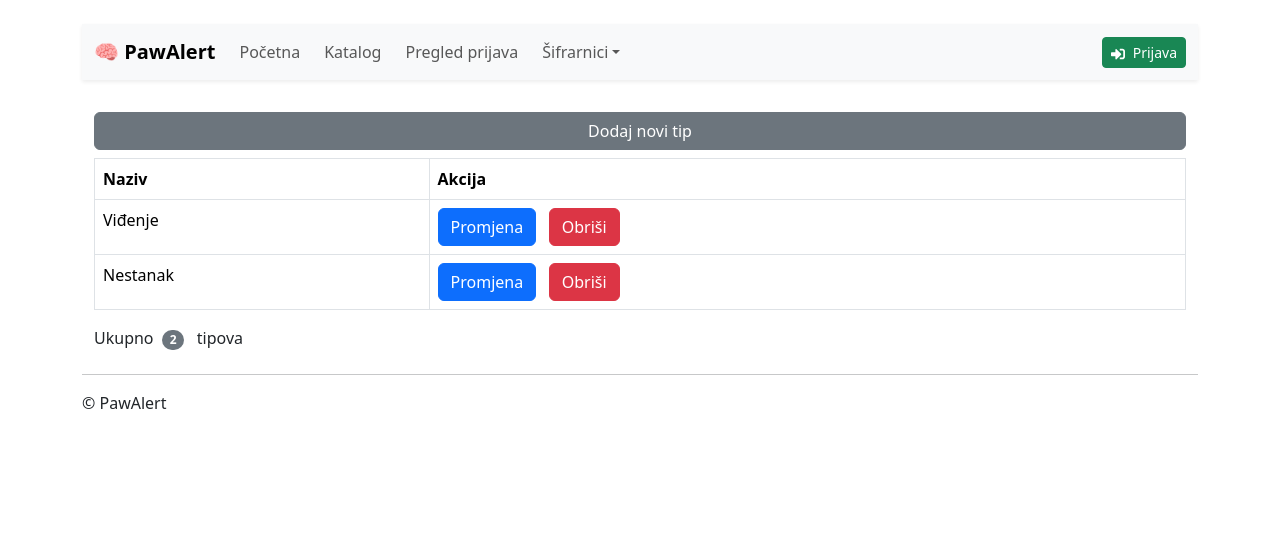
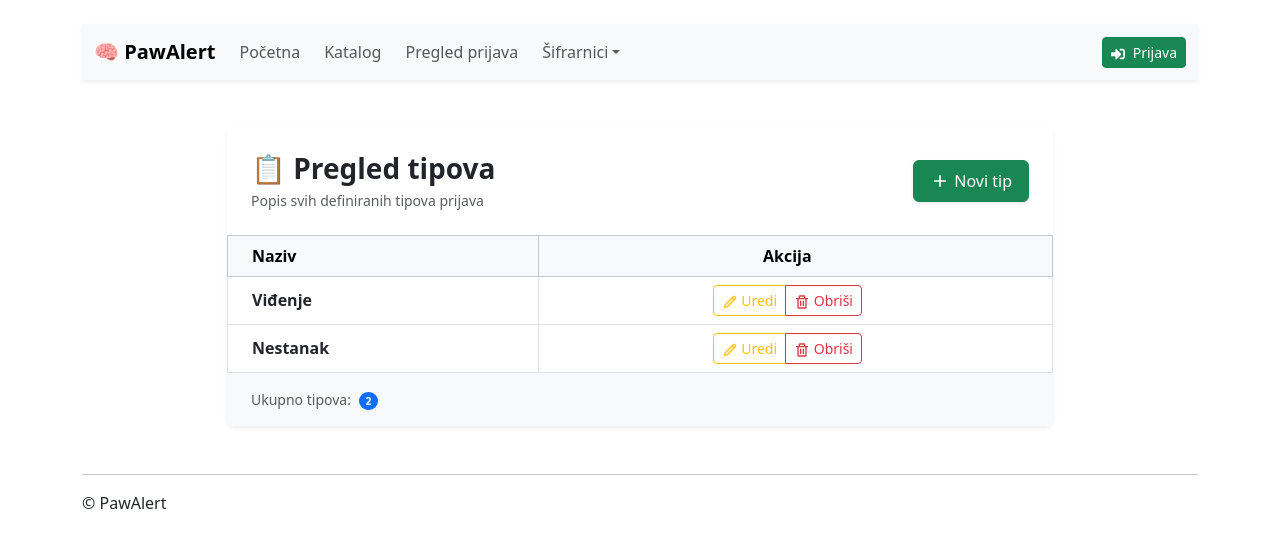
Before and after one commit to moritzanamaria/PawAlert, a React (Vite) app: page /tip in a window 1280 px wide. Shown: the top 548 px of the page. Built offline with nearby package versions, Linux system fonts and the light colour scheme.

Commit message:
Uredjivanje pregleda, promjene i novog tipa s react bootstrapom

```diff
--- a/src/pages/tipovi/TipNovi.jsx
+++ b/src/pages/tipovi/TipNovi.jsx
@@ -1,6 +1,6 @@
 import { Link, useNavigate } from "react-router-dom";
 import { RouteNames } from "../../constants";
-import { Button, Col, Container, Form, Row } from "react-bootstrap";
+import { Button, Card, Col, Container, Form, Row } from "react-bootstrap";
 import TipService from "../../services/tip/TipService";
 
 export default function TipNovi() {
@@ -21,29 +21,34 @@ export default function TipNovi() {
     }
 
     return (
-        <Container className="my-4">
-            <h3>
-                Dodaj novi tip
-            </h3>
+        <Container className="my-5" style={{ maxWidth: "850px" }}>
+            <Card className="shadow-sm border-0 rounded-3">
+                <Card.Header className="bg-success text-white p-4 rounded-top-3">
+            <h3 className="mb-0 fw-bold fs-4">🏷️Dodaj novi tip</h3>
+            <p className="mb-0 text-white-50 small">
+                        Unesite naziv za novi tip prijave.
+                    </p>
+            </Card.Header>
+
+           <Card.Body className="p-4">
             <Form onSubmit={obradiSubmit}>
-                <Form.Group controlId="naziv" className="mb-3">
-                    <Form.Label>Naziv tipa</Form.Label>
+                <Form.Group controlId="naziv" className="mb-4">
+                    <Form.Label className="fw-medium">Naziv tipa</Form.Label>
                     <Form.Control type="text" name="naziv" placeholder="Unesite naziv tipa (Npr. Pronalazak)" required />
                 </Form.Group>
 
-                <Row className="mt-4">
-                    <Col>
-                        <Link to={RouteNames.TIPOVI_PREGLED} className="btn btn-danger">
+             <div className="d-flex justify-content-between align-items-center pt-2">
+                        <Link to={RouteNames.TIPOVI_PREGLED} className="btn btn-outline-secondary px-4 fw-medium">
                             Odustani
                         </Link>
-                    </Col>
-                    <Col className="text-end">
-                        <Button type="submit" variant="success">
+
+                        <Button type="submit" variant="success" className="px-5 fw-bold">
                             Dodaj
                         </Button>
-                    </Col>
-                </Row>
+                        </div>
             </Form>
+            </Card.Body>
+            </Card>
         </Container>
     )
 }
--- a/src/pages/tipovi/TipPromjena.jsx
+++ b/src/pages/tipovi/TipPromjena.jsx
@@ -1,7 +1,7 @@
 import { useEffect, useState } from "react";
 import { Link, useNavigate, useParams } from "react-router-dom";
 import { RouteNames } from "../../constants";
-import { Button, Col, Container, Form, Row } from "react-bootstrap";
+import { Button, Card, Col, Container, Form, Row } from "react-bootstrap";
 import TipService from "../../services/tip/TipService";
 
 export default function TipPromjena() {
@@ -35,22 +35,31 @@ export default function TipPromjena() {
     }
 
     return (
-        <div className="container my-4">
-            <h3>Promjena tipa</h3>
+       <Container className="my-5" style={{ maxWidth: "850px" }}>
+            <Card className="shadow-sm border-0 rounded-3">
+                <Card.Header className="bg-warning text-dark p-4 rounded-top-3">
+                    <h3 className="mb-0 fw-bold fs-4">✏️ Promjena tipa #{params.id}</h3>
+                    <p className="mb-0 text-dark-50 small">
+                        Ažurirajte naziv tipa prijave.
+                    </p>
+                </Card.Header>
+
+                <Card.Body className="p-4">
             <Form key={tip.id} onSubmit={obradiSubmit}>
-                <Form.Group className="mb-3" controlId="naziv">
-                    <Form.Label>Naziv</Form.Label>
-                    <Form.Control type="text" name="naziv" defaultValue={tip.naziv} />
+                <Form.Group className="mb-4" controlId="naziv">
+                    <Form.Label className="fw-medium">Naziv</Form.Label>
+                    <Form.Control type="text" name="naziv" defaultValue={tip.naziv} required
+                    placeholder="Unesite naziv tipa..." />
                 </Form.Group>
-                <Row className="mt-4">
-                    <Col>
-                        <Link to={RouteNames.TIPOVI_PREGLED} className="btn btn-danger">Odustani</Link>
-                    </Col>
-                    <Col className="text-end">
-                        <Button type="submit" variant="success">Spremi</Button>
-                    </Col>
-                </Row>
+                <div className="d-flex justify-content-between align-items-center pt-2">
+
+                        <Link to={RouteNames.TIPOVI_PREGLED} className="btn btn-outline-secondary px-4 fw-medium">Odustani</Link>
+
+                        <Button type="submit" variant="success" className="px-5 fw-bold">Spremi</Button>
+                        </div>
             </Form>
-        </div>
+        </Card.Body>
+        </Card>
+        </Container>
     )
 }
--- a/src/pages/tipovi/TipoviPregled.jsx
+++ b/src/pages/tipovi/TipoviPregled.jsx
@@ -1,8 +1,9 @@
 import { useState, useEffect } from "react";
 import TipService from "../../services/tip/TipService";
 import { RouteNames } from "../../constants";
-import { Badge, Button, Table } from "react-bootstrap";
+import { Badge, Button, Card, Container, Table, ButtonGroup } from "react-bootstrap";
 import { Link, useNavigate } from "react-router-dom";
+import { BiPlus, BiPencil, BiTrash } from "react-icons/bi";
 
 export default function TipoviPregled() {
   const [tipovi, setTipovi] = useState([])
@@ -28,40 +29,53 @@ export default function TipoviPregled() {
   }
 
   return (
-    <div className="container my-4">
+   <Container className="my-5" style={{ maxWidth: "850px" }}>
+      <Card className="shadow-sm border-0 rounded-3">
+        <Card.Header className="bg-white p-4 border-0 d-flex justify-content-between align-items-center flex-wrap gap-2">
+          <div>
+            <h3 className="fw-bold mb-1 text-dark">📋 Pregled tipova</h3>
+            <p className="text-muted small mb-0">Popis svih definiranih tipova prijava</p>
+          </div>
       <Link to={RouteNames.TIP_NOVI}
-        className="btn btn-secondary w-100 my-2">
-        Dodaj novi tip
+       className="btn btn-success fw-medium d-flex align-items-center gap-1 shadow-sm px-3 py-2">
+        <BiPlus size={20} /> Novi tip
       </Link>
+      </Card.Header>
 
-      <Table hover bordered responsive="sm">
-        <thead>
+<Card.Body className="p-0">
+      <Table hover bordered responsive className="align-middle mb-0 border-top">
+        <thead className="table-light">
           <tr>
-            <th>Naziv</th>
-            <th>Akcija</th>
+            <th className="ps-4">Naziv</th>
+            <th className="text-center pe-4" style={{ minWidth: "180px" }}>Akcija</th>
           </tr>
         </thead>
         <tbody>
           {tipovi && tipovi.map((tip) => (
             <tr key={tip.id}>
-              <td>{tip.naziv}</td>
-              <td>
-                <Button onClick={() => { navigate(`/tip/${tip.id}`) }}>
-                  Promjena
+              <td className="ps-4 fw-semibold text-dark">{tip.naziv}</td>
+              <td className="text-center pe-4">
+                <ButtonGroup size="sm">
+                <Button variant="outline-warning" onClick={() => { navigate(`/tip/${tip.id}`) }} title="Uredi">
+                  <BiPencil size={16} /> Uredi
                 </Button>
-                &nbsp; &nbsp;
-                <Button variant="danger" onClick={() => obrisi(tip.id)}>
-                  Obriši
+
+                <Button variant="outline-danger" onClick={() => obrisi(tip.id)} title="Obrisi">
+                  <BiTrash size={16} /> Obriši
                 </Button>
+                </ButtonGroup>
               </td>
             </tr>
           ))}
         </tbody>
       </Table>
-      Ukupno &nbsp;
-      <Badge pill bg="secondary">
-        {tipovi && tipovi.length}
-      </Badge> &nbsp; tipova
-    </div>
+      </Card.Body>
+     <Card.Footer className="bg-light border-0 p-3 px-4 d-flex align-items-center justify-content-between">
+          <span className="text-muted small">
+            Ukupno tipova: <Badge pill bg="primary" className="ms-1">{tipovi ? tipovi.length : 0}</Badge>
+          </span>
+        </Card.Footer>
+        </Card>
+        </Container>
   )
 }
```
